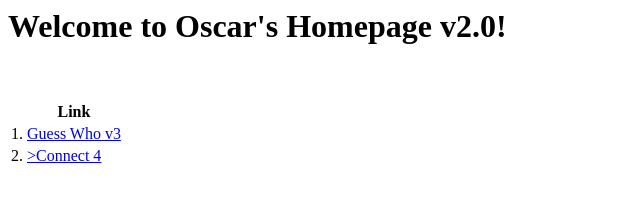
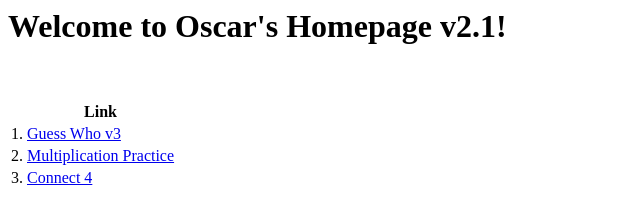
Before and after one commit to exkarkoy/exkarkoy.github.io, a plain HTML site: page index.html in a window 1280 px wide. Shown: the whole page, without its empty margins (0-640 px from the left). Drawn offline with Linux system fonts and the light colour scheme.

Commit message:
Update index.html

```diff
--- a/index.html
+++ b/index.html
@@ -1,16 +1,16 @@
 <HTML>
 <HEAD>
-   <TITLE>Oscar's Personalized Homepage v2.0</TITLE>
+   <TITLE>Oscar's Personalized Homepage v2.1</TITLE>
 </HEAD>
 <BODY>
-<H1>Welcome to Oscar's Homepage v2.0!</H1>
+<H1>Welcome to Oscar's Homepage v2.1!</H1>
 <BR>
 <P>
 <Table>
 	<TR><TH></TH><TH>Link</TH></TR>
 	<TR><TD>1.</TD><TD><a href="Guess_who3.html">Guess Who v3</a></TD></TR>
-	<TR><TD>2.</TD><TD><a href="MultiplicationtTablePractice.html>Multiplication Practice</a></TD></TR>
-	<TR><TD>3.</TD><TD><a href="Connect4.html>>Connect 4</a></TD></TR>
+	<TR><TD>2.</TD><TD><a href="MultiplicationtTablePractice.html">Multiplication Practice</a></TD></TR>
+	<TR><TD>3.</TD><TD><a href="Connect4.html">Connect 4</a></TD></TR>
 </Table>
 </P>
 </BODY>
```
